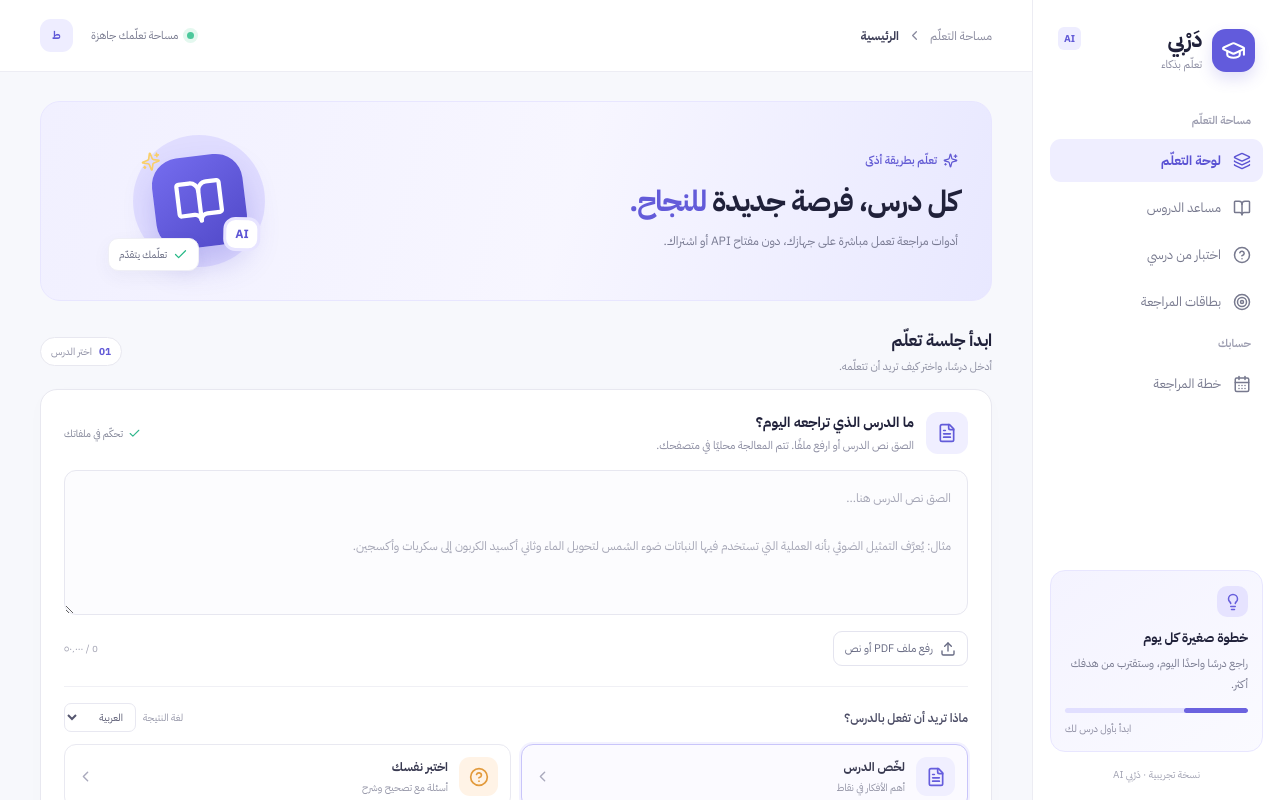
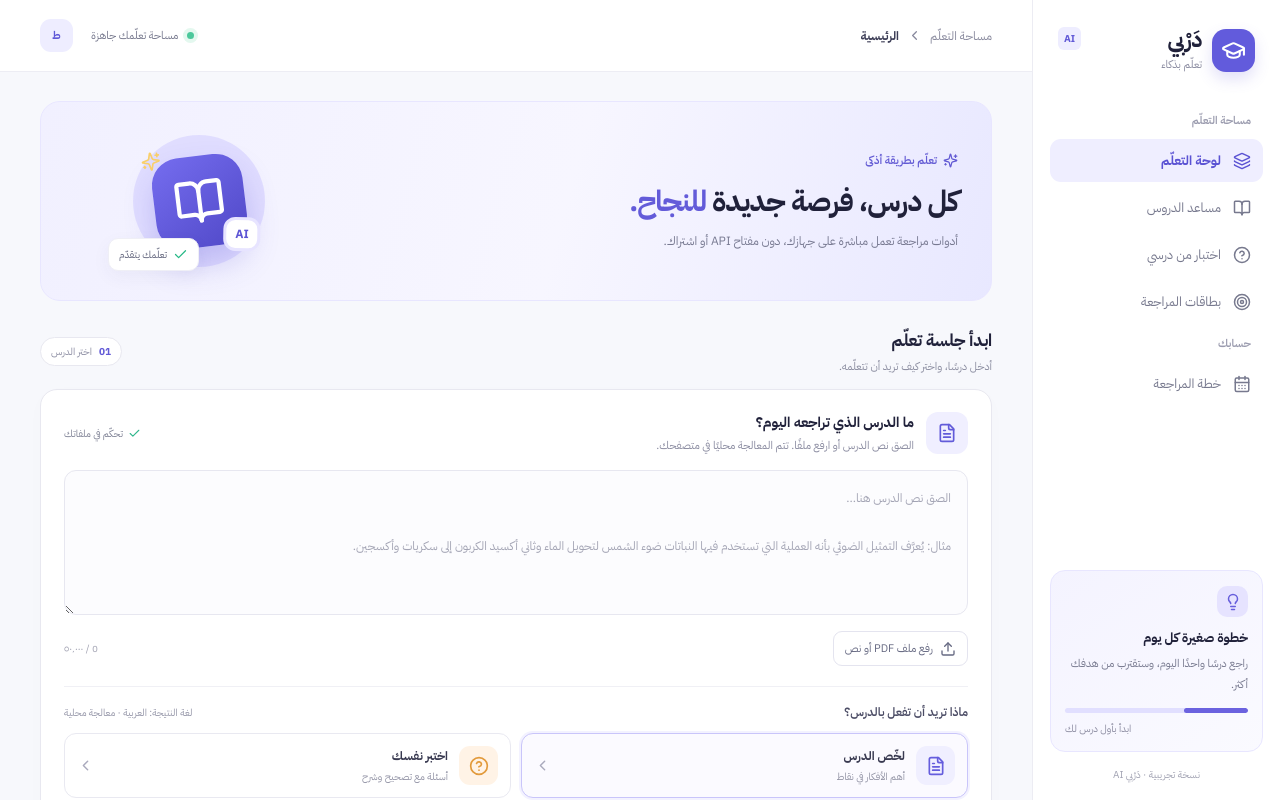
Before and after one commit to Ahmed-Aouadi/darbi-ai, a Next.js app: page / in a window 1280 px wide. Shown: the top 800 px of the page. Built offline with nearby package versions, Linux system fonts and the light colour scheme.

Commit message:
Clarify local Arabic-only study tools

```diff
--- a/app/page.tsx
+++ b/app/page.tsx
@@ -1,7 +1,7 @@
 'use client';
 
 import { useRef, useState } from 'react';
-import { BookOpen, BrainCircuit, CalendarDays, Check, ChevronLeft, CircleHelp, Clock3, FileText, GraduationCap, Layers3, Lightbulb, LoaderCircle, Menu, MessageCircle, Plus, Sparkles, Target, Upload, X } from 'lucide-react';
+import { BookOpen, BrainCircuit, CalendarDays, Check, ChevronLeft, CircleHelp, Clock3, FileText, GraduationCap, Layers3, Lightbulb, LoaderCircle, Menu, MessageCircle, Sparkles, Target, Upload, X } from 'lucide-react';
 import * as pdfjsLib from 'pdfjs-dist';
 import type { PDFDocumentProxy } from 'pdfjs-dist';
 import styles from './page.module.css';
@@ -22,7 +22,6 @@ export default function Home() {
   const [activeTask, setActiveTask] = useState<Task>('summary');
   const [result, setResult] = useState<Result | null>(null);
   const [error, setError] = useState('');
-  const [language, setLanguage] = useState('العربية');
   const fileInput = useRef<HTMLInputElement>(null);
 
   async function extractPdf(file: File) {
@@ -137,7 +136,7 @@ export default function Home() {
           <div className={styles.inputHead}><div className={styles.inputTitleIcon}><FileText size={20}/></div><div><h3>ما الدرس الذي تراجعه اليوم؟</h3><p>الصق نص الدرس أو ارفع ملفًا. تتم المعالجة محليًا في متصفحك.</p></div><span className={styles.secureLabel}><Check size={13}/> تحكّم في ملفاتك</span></div>
           <textarea className={styles.lessonInput} value={lesson} onChange={e => {setLesson(e.target.value); setResult(null);}} placeholder={'الصق نص الدرس هنا...\n\nمثال: يُعرَّف التمثيل الضوئي بأنه العملية التي تستخدم فيها النباتات ضوء الشمس لتحويل الماء وثاني أكسيد الكربون إلى سكريات وأكسجين.'} maxLength={50000} aria-label="نص الدرس"/>
           <div className={styles.inputFooter}><div className={styles.fileActions}><button className={styles.uploadBtn} onClick={() => fileInput.current?.click()}><Upload size={16}/> رفع ملف PDF أو نص</button><input ref={fileInput} type="file" accept=".pdf,.txt,.md,.csv,text/plain,application/pdf" hidden onChange={e => onFileChange(e.target.files?.[0])}/>{fileName && <span className={styles.fileName}><FileText size={13}/>{fileName}<button aria-label="إزالة الملف" onClick={() => {setFileName('');setLesson('');if(fileInput.current)fileInput.current.value='';}}><X size={13}/></button></span>}</div><span className={styles.charCount}>{lesson.length.toLocaleString('ar')} / ٥٠٬٠٠٠</span></div>
-          <div className={styles.actionDivider}/><div className={styles.actionHead}><span>ماذا تريد أن تفعل بالدرس؟</span><label className={styles.languageSelect}>لغة النتيجة <select value={language} onChange={e => setLanguage(e.target.value)}><option>العربية</option><option>الفرنسية</option><option>الإنجليزية</option></select></label></div>
+          <div className={styles.actionDivider}/><div className={styles.actionHead}><span>ماذا تريد أن تفعل بالدرس؟</span><span className={styles.languageSelect}>لغة النتيجة: العربية · معالجة محلية</span></div>
           <div className={styles.taskGrid}>
             <button className={`${styles.taskCard} ${activeTask === 'summary' ? styles.taskSelected : ''}`} onClick={() => runTask('summary')} disabled={busy}><span className={`${styles.taskIcon} ${styles.purple}`}><FileText size={20}/></span><span><b>لخّص الدرس</b><small>أهم الأفكار في نقاط</small></span><ChevronLeft size={17} className={styles.taskArrow}/></button>
             <button className={`${styles.taskCard} ${activeTask === 'quiz' ? styles.taskSelected : ''}`} onClick={() => runTask('quiz')} disabled={busy}><span className={`${styles.taskIcon} ${styles.orange}`}><CircleHelp size={20}/></span><span><b>اختبر نفسك</b><small>أسئلة مع تصحيح وشرح</small></span><ChevronLeft size={17} className={styles.taskArrow}/></button>
```
